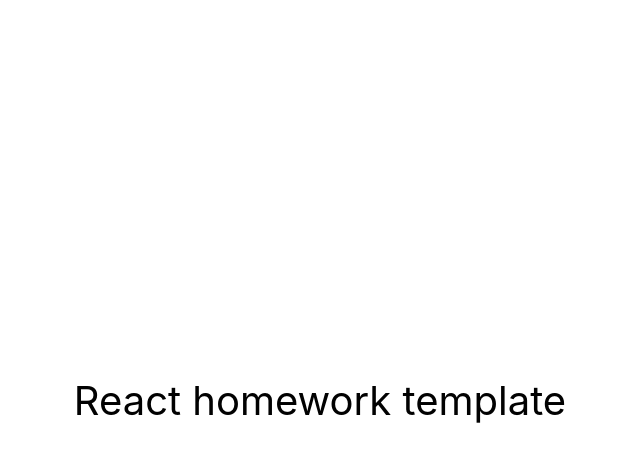
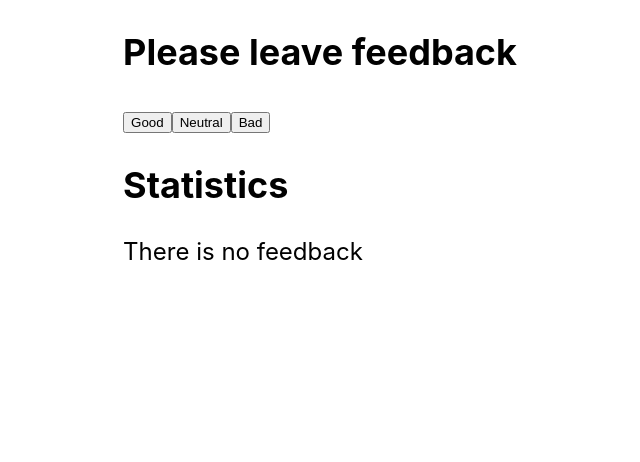
Before and after one commit to PavelKreitsberg/goit-react-hw-02-feedback, a React (Create React App) app: page / in a window 1280 px wide. Shown: the top 462 px of the page, without its empty margins (320-960 px from the left). Built offline with nearby package versions, Linux system fonts and the light colour scheme.

Commit message:
Solve task1-4
Have to transfer state to <App />

```diff
--- a/package.json
+++ b/package.json
@@ -7,6 +7,7 @@
     "@testing-library/jest-dom": "^5.16.3",
     "@testing-library/react": "^12.1.4",
     "@testing-library/user-event": "^13.5.0",
+    "prop-types": "^15.8.1",
     "react": "^18.1.0",
     "react-dom": "^18.1.0",
     "react-scripts": "5.0.1",
--- a/src/components/App.jsx
+++ b/src/components/App.jsx
@@ -1,16 +1,18 @@
+import { Feedback } from './Feedback/Feedback';
+
 export const App = () => {
   return (
     <div
       style={{
-        height: '100vh',
+        // height: '100vh',
         display: 'flex',
         justifyContent: 'center',
         alignItems: 'center',
-        fontSize: 40,
-        color: '#010101'
+        fontSize: 24,
+        color: '#010101',
       }}
     >
-      React homework template
+      <Feedback />
     </div>
   );
 };
--- /dev/null
+++ b/src/components/Feedback/Feedback.jsx
@@ -0,0 +1,70 @@
+import React from 'react';
+import { Section } from 'components/Section/Section';
+import { FeedbackOptions } from 'components/FeedbackOptions/FeedbackOptions';
+import { Statistics } from 'components/Statistics/Statistics';
+import { Notification } from 'components/Notification/Notification';
+// import css from '../Feedback/Feedback.module.css';
+
+export class Feedback extends React.Component {
+  state = {
+    good: 0,
+    neutral: 0,
+    bad: 0,
+  };
+
+  increaseGoodReviewsNumber = event => {
+    this.setState(prevState => ({
+      good: prevState.good + 1,
+    }));
+  };
+
+  increaseNeutralReviewsNumber = event => {
+    this.setState(prevState => ({
+      neutral: prevState.neutral + 1,
+    }));
+  };
+
+  increaseBadReviewsNumber = event => {
+    this.setState(prevState => ({
+      bad: prevState.bad + 1,
+    }));
+  };
+
+  countTotalFeedback = () =>
+    this.state.good + this.state.neutral + this.state.bad;
+
+  countPositiveFeedbackPercentage = () => {
+    if (this.state.good === 0) {
+      return 0;
+    }
+    return Math.round((this.state.good / this.countTotalFeedback()) * 100);
+  };
+
+  render() {
+    return (
+      <div>
+        <Section title="Please leave feedback">
+          <FeedbackOptions
+            onBadIncrement={this.increaseBadReviewsNumber}
+            onGoodIncrement={this.increaseGoodReviewsNumber}
+            onNeutralIncrement={this.increaseNeutralReviewsNumber}
+          />
+        </Section>
+
+        <Section title="Statistics">
+          {this.countPositiveFeedbackPercentage() === 0 ? (
+            <Notification message="There is no feedback" />
+          ) : (
+            <Statistics
+              good={this.state.good}
+              neutral={this.state.neutral}
+              bad={this.state.bad}
+              total={this.countTotalFeedback()}
+              positivePercentage={this.countPositiveFeedbackPercentage()}
+            />
+          )}
+        </Section>
+      </div>
+    );
+  }
+}
--- /dev/null
+++ b/src/components/FeedbackOptions/FeedbackOptions.jsx
@@ -0,0 +1,22 @@
+import React from 'react';
+
+export const FeedbackOptions = ({
+  onGoodIncrement,
+  onNeutralIncrement,
+  onBadIncrement,
+}) => {
+  return (
+    <div className="feedback_options">
+      <button type="button" onClick={onGoodIncrement}>
+        Good
+      </button>
+      <button type="button" onClick={onNeutralIncrement}>
+        Neutral
+      </button>
+
+      <button type="button" onClick={onBadIncrement}>
+        Bad
+      </button>
+    </div>
+  );
+};
--- /dev/null
+++ b/src/components/Notification/Notification.jsx
@@ -0,0 +1,10 @@
+import React from 'react';
+// import PropTypes from 'prop-types';
+
+export const Notification = ({ message }) => {
+  return <p>{message}</p>;
+};
+
+// Notification.PropTypes = {
+//   message: PropTypes.string.isRequired,
+// };
--- /dev/null
+++ b/src/components/Section/Section.jsx
@@ -0,0 +1,10 @@
+import React from 'react';
+
+export const Section = ({ title, children }) => {
+  return (
+    <section className="section">
+      <h1 className="title">{title}</h1>
+      {children}
+    </section>
+  );
+};
--- /dev/null
+++ b/src/components/Statistics/Statistics.jsx
@@ -0,0 +1,28 @@
+import React from 'react';
+// import PropTypes from 'prop-types';
+
+export const Statistics = ({
+  good,
+  neutral,
+  bad,
+  total,
+  positivePercentage,
+}) => {
+  return (
+    <div>
+      <span>Good: {good}</span>
+      <span>Neutral: {neutral}</span>
+      <span>Bad: {bad}</span>
+      <span>Total: {total}</span>
+      <span>Positive feedback: {positivePercentage}%</span>
+    </div>
+  );
+};
+
+// Statistics.PropTypes = {
+//   good: PropTypes.number.isRequired,
+//   neutral: PropTypes.number.isRequired,
+//   bad: PropTypes.number.isRequired,
+//   total: PropTypes.func,
+//   positivePercentage: PropTypes.func,
+// };
```
Also changed, not shown: src/components/Feedback/Feedback.module.css (added), src/components/Section/Section.module.css (added), 1 other file (tests, documents, lock files or other folders).
